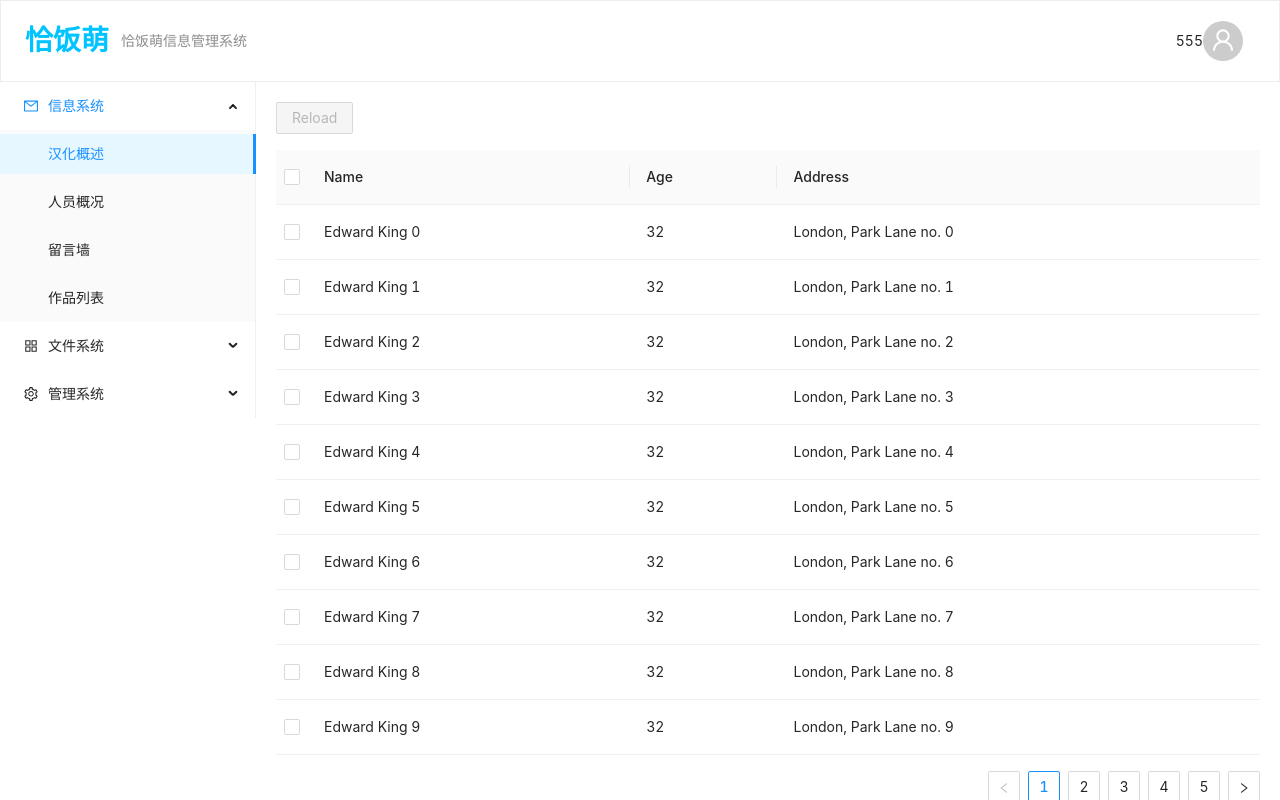
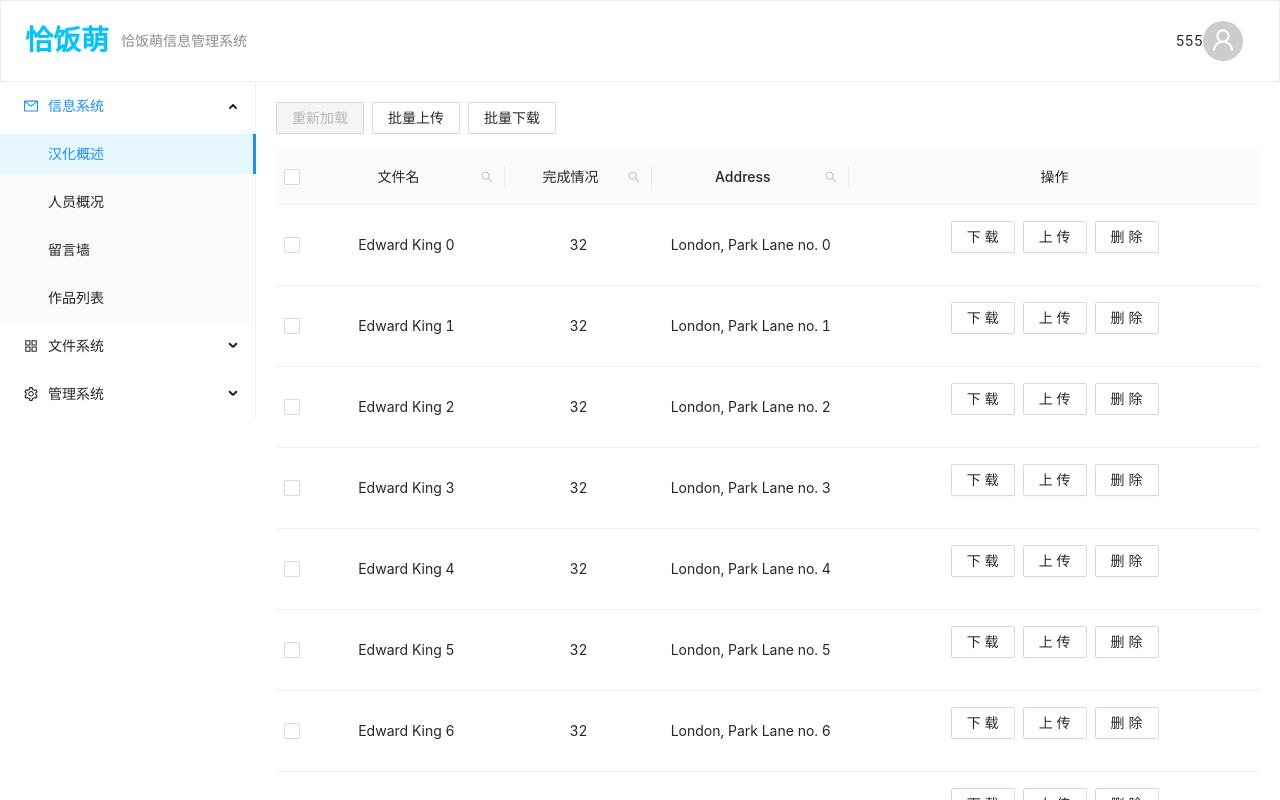
Before and after one commit to Gabriel-403/qiafan-moe-view, a React (Create React App) app: page /manage/cultural in a window 1280 px wide. Built offline with nearby package versions, Linux system fonts and the light colour scheme; a web font is replaced by a local one.

Commit message:
finish model

```diff
--- a/package.json
+++ b/package.json
@@ -7,9 +7,11 @@
     "immer": "^7.0.9",
     "react": "^16.13.1",
     "react-dom": "^16.13.1",
+    "react-highlight-words": "^0.16.0",
     "react-redux": "^7.2.1",
     "react-router-dom": "^5.2.0",
     "react-virtualized": "^9.22.2",
+    "recharts": "^1.8.5",
     "redux": "^4.0.5",
     "redux-actions": "^2.6.5",
     "redux-thunk": "^2.3.0"
--- a/src/pages/ManagePage/component/container/component/Cultural/index.jsx
+++ b/src/pages/ManagePage/component/container/component/Cultural/index.jsx
@@ -1,35 +1,12 @@
 import React, { Component } from 'react';
-import { Table, Button } from 'antd';
-
-
-
-const columns = [
-  {
-    title: 'Name',
-    dataIndex: 'name',
-  },
-  {
-    title: 'Age',
-    dataIndex: 'age',
-  },
-  {
-    title: 'Address',
-    dataIndex: 'address',
-  },
-];
-
-const data = [];
-for (let i = 0; i < 46; i++) {
-  data.push({
-    key: i,
-    name: `Edward King ${i}`,
-    age: 32,
-    address: `London, Park Lane no. ${i}`,
-  });
-}
+import { Table, Button , Space,Input} from 'antd';
+import Highlighter from 'react-highlight-words';
+import { SearchOutlined } from '@ant-design/icons';
 
 class Culture extends Component {
   state = {
+    searchText: '',
+    searchedColumn: '',
     selectedRowKeys: [], // Check here to configure the default column
     loading: false,
   };
@@ -50,8 +27,121 @@ class Culture extends Component {
     this.setState({ selectedRowKeys });
   };
 
+  getColumnSearchProps = dataIndex => ({
+    filterDropdown: ({ setSelectedKeys, selectedKeys, confirm, clearFilters }) => (
+      <div style={{ padding: 8 }}>
+        <Input
+          ref={node => {
+            this.searchInput = node;
+          }}
+          placeholder={`Search ${dataIndex}`}
+          value={selectedKeys[0]}
+          onChange={e => setSelectedKeys(e.target.value ? [e.target.value] : [])}
+          onPressEnter={() => this.handleSearch(selectedKeys, confirm, dataIndex)}
+          style={{ width: 188, marginBottom: 8, display: 'block' }}
+        />
+        <Space>
+          <Button
+            type="primary"
+            onClick={() => this.handleSearch(selectedKeys, confirm, dataIndex)}
+            icon={<SearchOutlined />}
+            size="small"
+            style={{ width: 90 }}
+          >
+            Search
+          </Button>
+          <Button onClick={() => this.handleReset(clearFilters)} size="small" style={{ width: 90 }}>
+            Reset
+          </Button>
+        </Space>
+      </div>
+    ),
+    filterIcon: filtered => <SearchOutlined style={{ color: filtered ? '#1890ff' : undefined }} />,
+    onFilter: (value, record) =>
+      record[dataIndex]
+        ? record[dataIndex].toString().toLowerCase().includes(value.toLowerCase())
+        : '',
+    onFilterDropdownVisibleChange: visible => {
+      if (visible) {
+        setTimeout(() => this.searchInput.select(), 100);
+      }
+    },
+    render: text =>
+      this.state.searchedColumn === dataIndex ? (
+        <Highlighter
+          highlightStyle={{ backgroundColor: '#ffc069', padding: 0 }}
+          searchWords={[this.state.searchText]}
+          autoEscape
+          textToHighlight={text ? text.toString() : ''}
+        />
+      ) : (
+        text
+      ),
+  });
+  handleSearch = (selectedKeys, confirm, dataIndex) => {
+    confirm();
+    this.setState({
+      searchText: selectedKeys[0],
+      searchedColumn: dataIndex,
+    });
+  };
+
+  handleReset = clearFilters => {
+    clearFilters();
+    this.setState({ searchText: '' });
+  };
+
 
   render() {
+    const columns = [
+      {
+        title: '文件名',
+        dataIndex: 'name',
+        align:"center",
+        width: '20%',
+        ...this.getColumnSearchProps('name'),
+
+      },
+      {
+        title: '完成情况',
+        dataIndex: 'age',
+        align:"center",
+        width: '15%',
+        ...this.getColumnSearchProps('age'),
+      },
+      {
+        title: 'Address',
+        dataIndex: 'address',
+        align:"center",
+        width: '20%',
+        ...this.getColumnSearchProps('address'),
+      },
+      {
+        title: "操作",
+        render: (
+          () => <div>
+            <Space style={ {marginBottom:16}}>
+             <Button>下载</Button>
+            <Button>上传</Button>
+            <Button>删除</Button>
+            </Space>
+
+          </div>
+        ),
+        align:"center"
+      }
+    ];
+
+    const data = [];
+    for (let i = 0; i < 46; i++) {
+      data.push({
+        key: i,
+        name: `Edward King ${i}`,
+        age: 32,
+        address: `London, Park Lane no. ${i}`,
+
+      });
+    }
     const { loading, selectedRowKeys } = this.state;
     const rowSelection = {
       selectedRowKeys,
@@ -60,14 +150,20 @@ class Culture extends Component {
     const hasSelected = selectedRowKeys.length > 0;
     return (
       <div>
-        <div style={{ marginBottom: 16 }}>
+        <Space style={{ marginBottom: 16 }}>
           <Button type="primary" onClick={this.start} disabled={!hasSelected} loading={loading}>
-            Reload
+            重新加载
+          </Button>
+          <Button margin="5px">
+            批量上传
+          </Button>
+          <Button marginLeft="5px">
+            批量下载
           </Button>
           <span style={{ marginLeft: 8 }}>
             {hasSelected ? `Selected ${selectedRowKeys.length} items` : ''}
           </span>
-        </div>
+        </Space>
         <Table rowSelection={rowSelection} columns={columns} dataSource={data} />
       </div>
     );
--- /dev/null
+++ b/src/pages/ManagePage/component/container/component/Summary/index.jsx
@@ -0,0 +1,12 @@
+import React from 'react'
+class Summary extends React.Component {
+  constructor(props) {
+    super(props);
+    this.state = {  }
+  }
+  render() {
+    return ( <div>Summary</div> );
+  }
+}
+
+export default Summary;
--- a/src/pages/ManagePage/component/sidebar/index.jsx
+++ b/src/pages/ManagePage/component/sidebar/index.jsx
@@ -29,7 +29,7 @@ export default class MangeSiderbar extends Component {
             }
           >
 
-            <Menu.Item key="1">汉化概述</Menu.Item>
+            <Menu.Item key="1"><Link to="/manage/summary">汉化概述</Link></Menu.Item>
             <Menu.Item key="2">人员概况</Menu.Item>
             <Menu.Item key="3">留言墙</Menu.Item>
             <Menu.Item key="4">作品列表</Menu.Item>
--- a/src/pages/ManagePage/index.jsx
+++ b/src/pages/ManagePage/index.jsx
@@ -6,6 +6,7 @@ import { onload } from '../../store/homePage/actions';
 import MangeSiderbar from "./component/Sidebar";
 import MangeHeader from "./component/Header"
 import Culture from "./component/container/component/Cultural"
+import Summary from "./component/container/component/Summary"
 
 import './index.scss';
 
@@ -25,6 +26,7 @@ class MangerPage extends Component {
 					<MangeSiderbar>	</MangeSiderbar>
 					<main className="manager-content">
 						<Route exact path="/manage/cultural" component={Culture} />
+						<Route exact path="/manage/summary" component={Summary} />
 					</main>
 				</section>
 			</section>
```
Also changed, not shown: src/pages/ManagePage/component/container/component/Cultural/component/Transfer/index.jsx (deleted, +0 -33 lines), src/pages/ManagePage/component/container/index.jsx (deleted, +0 -17 lines), 1 other file (tests, documents, lock files or other folders).
